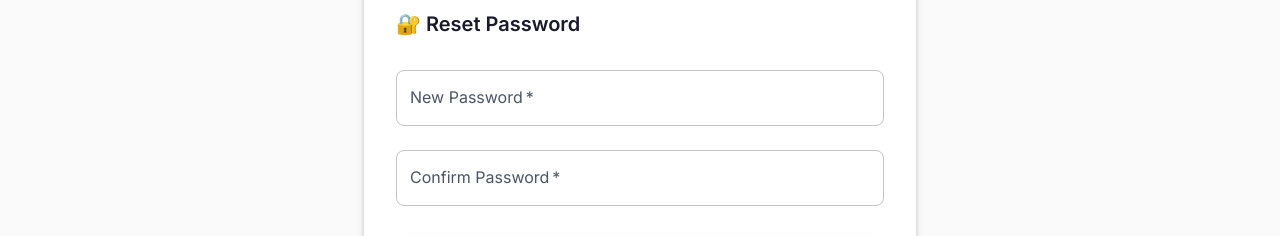
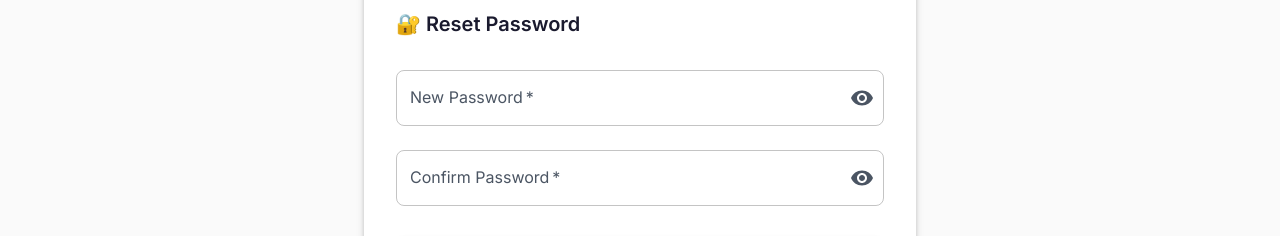
Before and after one commit to ynk1123/AMA_CLF, a React (Create React App) app in the folder portal-frontend/: page /#/reset-password/1/1 in a window 1280 px wide. Shown: the part 149-385 px from the top of the page. Built offline with nearby package versions, Linux system fonts and the light colour scheme; no server answers; sample sign-in values are in the browser's storage.

Commit message:
I've added password visibility toggles (eye icons) to both password fields on the Reset Password page.

```diff
--- a/portal-frontend/src/pages/ResetPassword.js
+++ b/portal-frontend/src/pages/ResetPassword.js
@@ -1,7 +1,9 @@
 import React, { useState, useEffect } from 'react';
 import { useParams, useNavigate } from 'react-router-dom';
-import { Container, Paper, TextField, Button, Typography, Alert, Box, CircularProgress } from '@mui/material';
+import { Container, Paper, TextField, Button, Typography, Alert, Box, CircularProgress, InputAdornment, IconButton } from '@mui/material';
 import { authService } from '../services/api';
+import Visibility from '@mui/icons-material/Visibility';
+import VisibilityOff from '@mui/icons-material/VisibilityOff';
 
 function ResetPassword() {
   const params = useParams();
@@ -13,6 +15,12 @@ function ResetPassword() {
   const [message, setMessage] = useState('');
   const [error, setError] = useState('');
   const [token, setToken] = useState('');
+  const [showPassword, setShowPassword] = useState(false);
+  const [showConfirmPassword, setShowConfirmPassword] = useState(false);
+
+  const handleClickShowPassword = () => setShowPassword((show) => !show);
+  const handleClickShowConfirmPassword = () => setShowConfirmPassword((show) => !show);
+  const handleMouseDownPassword = (event) => event.preventDefault();
 
   // Get token from URL
   useEffect(() => {
@@ -73,20 +81,50 @@ function ResetPassword() {
             <TextField
               fullWidth
               label="New Password"
-              type="password"
+              type={showPassword ? 'text' : 'password'}
               value={newPassword}
               onChange={(e) => setNewPassword(e.target.value)}
               margin="normal"
               required
+              InputProps={{
+                endAdornment: (
+                  <InputAdornment position="end">
+                    <IconButton
+                      aria-label="toggle password visibility"
+                      onClick={handleClickShowPassword}
+                      onMouseDown={handleMouseDownPassword}
+                      edge="end"
+                      sx={{ color: 'text.secondary' }}
+                    >
+                      {showPassword ? <VisibilityOff /> : <Visibility />}
+                    </IconButton>
+                  </InputAdornment>
+                ),
+              }}
             />
             <TextField
               fullWidth
               label="Confirm Password"
-              type="password"
+              type={showConfirmPassword ? 'text' : 'password'}
               value={confirmPassword}
               onChange={(e) => setConfirmPassword(e.target.value)}
               margin="normal"
               required
+              InputProps={{
+                endAdornment: (
+                  <InputAdornment position="end">
+                    <IconButton
+                      aria-label="toggle confirm password visibility"
+                      onClick={handleClickShowConfirmPassword}
+                      onMouseDown={handleMouseDownPassword}
+                      edge="end"
+                      sx={{ color: 'text.secondary' }}
+                    >
+                      {showConfirmPassword ? <VisibilityOff /> : <Visibility />}
+                    </IconButton>
+                  </InputAdornment>
+                ),
+              }}
             />
             {error && <Alert severity="error" sx={{ mt: 2 }}>{error}</Alert>}
             <Button
```
Also changed, not shown: 1 other file (tests, documents, lock files or other folders).
